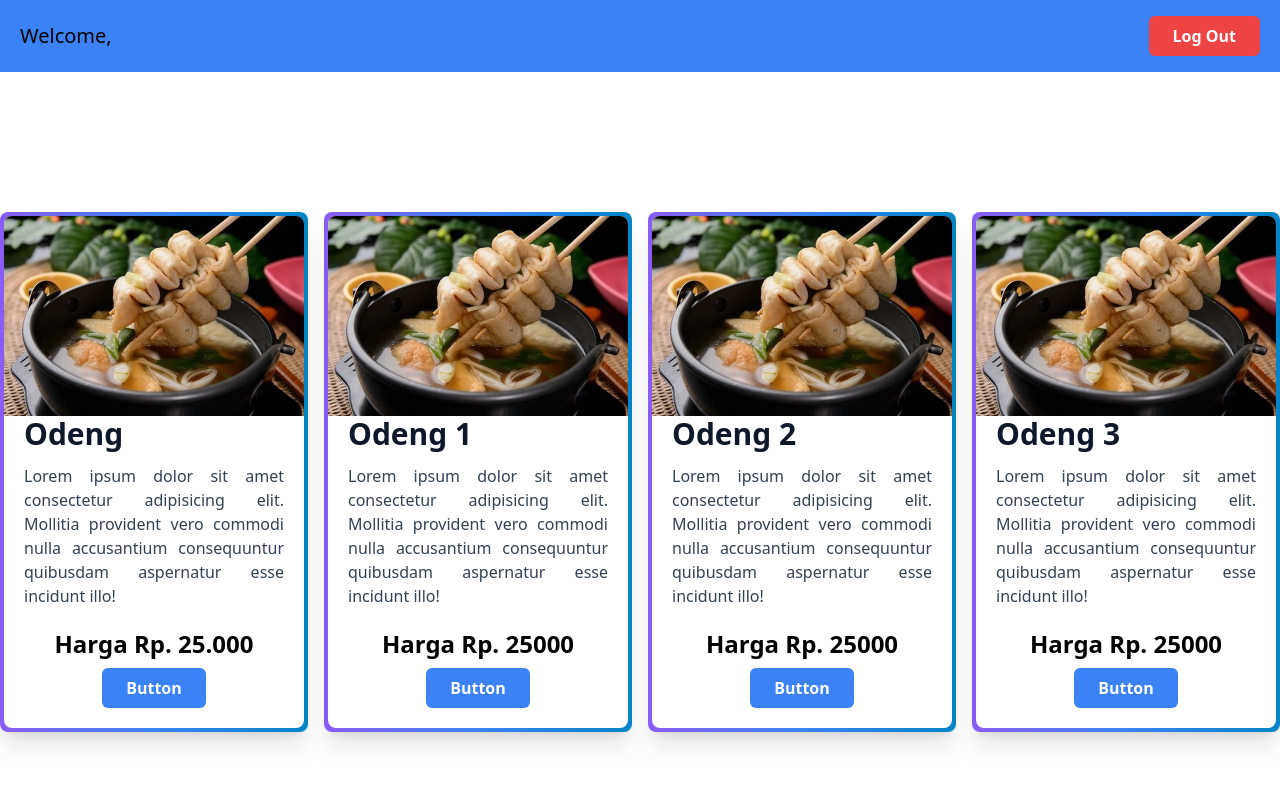
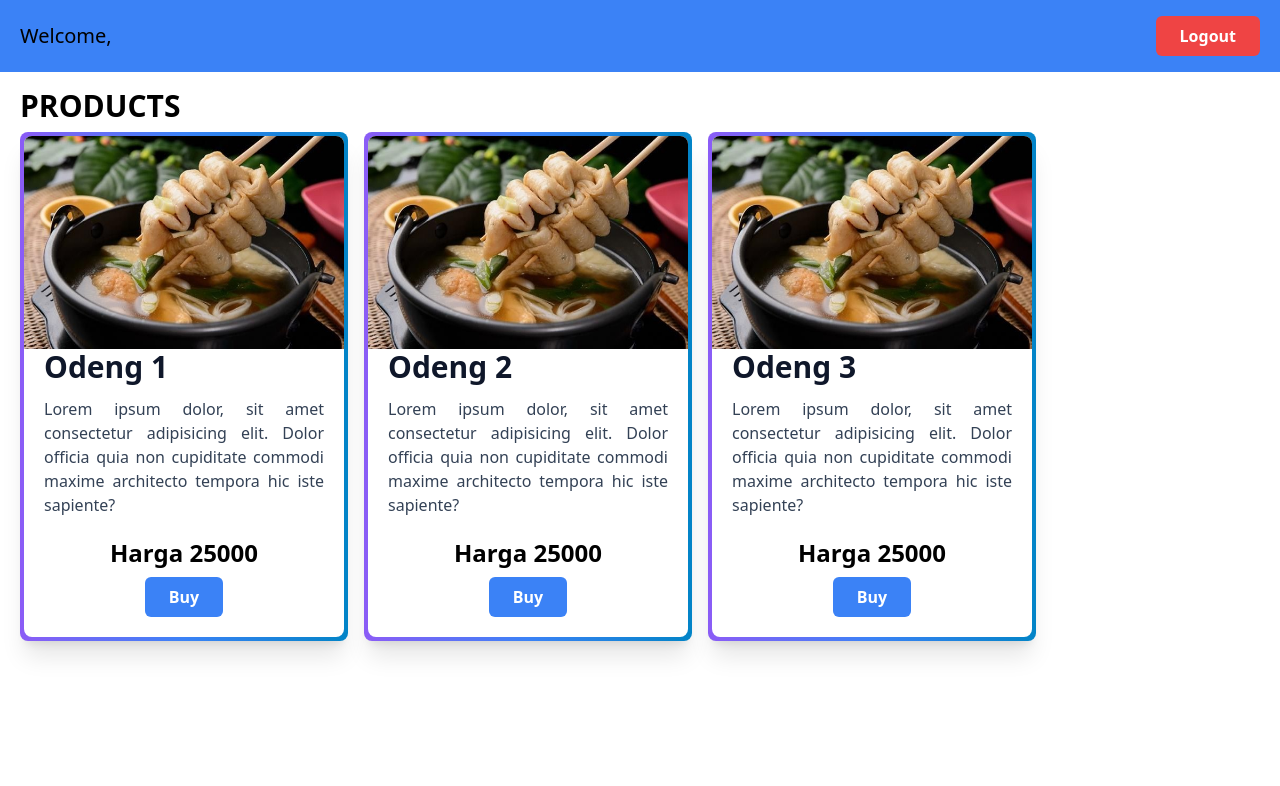
Before and after one commit to 20awm/relearn-nextjs, a Next.js app: page /products in a window 1280 px wide. Shown: the top 786 px of the page. Built offline with nearby package versions, Linux system fonts and the light colour scheme.

Commit message:
update lifecycle

```diff
--- a/src/components/molecules/CardProduct/index.js
+++ b/src/components/molecules/CardProduct/index.js
@@ -12,7 +12,7 @@ export default function CardProduct({ children }) {
 }
 
 function Header({ image }) {
-    return <img src={image} alt={image} className="rounded-t-lg" />
+  return <img src={image} alt={image} className="rounded-t-lg" />;
 }
 
 function Body({ title, desc }) {
@@ -21,20 +21,23 @@ function Body({ title, desc }) {
       <h3 className="text-3xl font-bold text-slate-900">{title}</h3>
       <p className="mt-3 text-slate-700 text-base text-justify">{desc}</p>
     </div>
-    )
+  );
 }
 
-function Footer({price}) {
+function Footer({ price, onClick }) {
   return (
     <div className="flex flex-col items-center justify-center px-5 pb-5">
-            <span className="text-2xl font-semibold mb-2">Harga Rp. {price}</span>
-            <Button size={"W-full"} color="bg-blue-500">
-                Buy
-            </Button>
+      <span className="text-2xl font-semibold mb-2">Harga {price}</span>
+      <Button
+        size={"W-full"}
+        color="bg-blue-500"
+        textButton="Buy"
+        onClick={onClick}
+      />
     </div>
-    )
+  );
 }
 
-CardProduct.Header = Header
-CardProduct.Body = Body
-CardProduct.Footer = Footer
+CardProduct.Header = Header;
+CardProduct.Body = Body;
+CardProduct.Footer = Footer;
--- a/src/pages/products/index.js
+++ b/src/pages/products/index.js
@@ -8,7 +8,7 @@ const data = [
     image: "images/odeng.jpg",
     name: "Odeng 1",
     desc:
-      "Lorem ipsum dolor sit amet consectetur adipisicing elit. Mollitia provident vero commodi nulla accusantium consequuntur quibusdam aspernatur esse incidunt illo!",
+      "Lorem ipsum dolor, sit amet consectetur adipisicing elit. Dolor officia quia non cupiditate commodi maxime architecto tempora hic iste sapiente?",
     price: 25000,
   },
   {
@@ -16,7 +16,7 @@ const data = [
     image: "images/odeng.jpg",
     name: "Odeng 2",
     desc:
-      "Lorem ipsum dolor sit amet consectetur adipisicing elit. Mollitia provident vero commodi nulla accusantium consequuntur quibusdam aspernatur esse incidunt illo!",
+      "Lorem ipsum dolor, sit amet consectetur adipisicing elit. Dolor officia quia non cupiditate commodi maxime architecto tempora hic iste sapiente?",
     price: 25000,
   },
   {
@@ -24,55 +24,145 @@ const data = [
     image: "images/odeng.jpg",
     name: "Odeng 3",
     desc:
-      "Lorem ipsum dolor sit amet consectetur adipisicing elit. Mollitia provident vero commodi nulla accusantium consequuntur quibusdam aspernatur esse incidunt illo!",
+      "Lorem ipsum dolor, sit amet consectetur adipisicing elit. Dolor officia quia non cupiditate commodi maxime architecto tempora hic iste sapiente?",
     price: 25000,
   },
 ];
 
-const ProductsPage = () => {
+function ProductsPage() {
   const [username, setUsername] = useState("");
+  const [cart, setCart] = useState([]);
+  const [total, setTotal] = useState(0);
+  /** useState : hooks dari react yang memungkinkan kita menambahkan state ke functional component.
+   * username : variabel state yang akan menyimpan nilai username
+   * setUsername : fungsi yang dipake buat memperbarui nilai username
+   * "" (string kosong dalam useState("")) : nilai awal dari state username
+   * ketika setUsername dipanggil dengan nilai baru, react akan me-render ulang komponen dengan nilai state yang baru
+   */
+
   useEffect(() => {
     const getUsername = localStorage.getItem("username");
     if (getUsername) {
       setUsername(getUsername);
     }
+    setCart(JSON.parse(localStorage.getItem("cart")) || []);
   }, []);
+  /** useEffect(()=>{}, []) : hooks dari react yang memungkinkan kita untuk menambahkan side effect ke functional component
+   * useEffect dipake untuk memperbarui komponen ketika ada perubahan pada state.
+   * [] (array kosong/dependency array) : argumen kedua milik useEffect yang artinya efek ini akan dijalankan sekali
+   saat komponen pertama kali dirender(load).
+   jika username ditemukan di localStorage, ia menggunakan setUsername untuk memperbarui nilai dari state username
+   */
 
   const handleLogout = () => {
     localStorage.removeItem("username");
     localStorage.removeItem("password");
     window.location.href = "/login";
   };
+
+  const handleAddToCart = (id) => {
+    // jika ada id yang sama maka akan menambahkan jumlah qty +1
+    if (cart.find((item) => item.id === id)) {
+      //dia akan mapping dan membongkar itemnya untuk mencari data dengan id yg sama
+      setCart(
+        cart.map((item) =>
+          item.id === id ? { ...item, qty: item.qty + 1 } : item
+        )
+      );
+    } else {
+      // kalo data nya cma 1 maka cma akan di set satu
+      setCart([...cart, { id, qty: 1 }]);
+    }
+  };
+
+  useEffect(() => {
+    if (cart.length > 0) {
+      const sum = cart.reduce((total, item) => {
+        const product = data.find((product) => product.id === item.id);
+        return total + product.price * item.qty;
+      }, 0);
+      setTotal(sum);
+      localStorage.setItem("cart", JSON.stringify(cart));
+    }
+  }, [cart]);
+
   return (
     <>
       <div className="flex justify-between items-center bg-blue-500 px-5 py-4">
         <h1 className="text-xl">Welcome, {username}</h1>
-        <Button
-          color="bg-red-500"
-          textButton="Log Out"
-          onClick={handleLogout}
-        />
+        <Button color="bg-red-500" textButton="Logout" onClick={handleLogout} />
       </div>
-      <div className="flex justify-center items-center min-h-screen gap-4">
-        <CardProduct>
-          <CardProduct.Header image={"images/odeng.jpg"} />
-          <CardProduct.Body
-            title={"Odeng"}
-            desc={`Lorem ipsum dolor sit amet consectetur adipisicing elit. Mollitia provident vero commodi nulla accusantium consequuntur quibusdam aspernatur esse incidunt illo!`}
-          />
-          <CardProduct.Footer price={"25.000"} />
-        </CardProduct>
-
+      <div className="flex px-5 py-4">
+        <div className="flex flex-col">
+          <h1 className="text-3xl font-bold mb-2 uppercase">Products</h1>
+          {/* products */}
+          <div className="flex flex-wrap gap-4">
             {data.map((item) => (
               <CardProduct key={item.id}>
                 <CardProduct.Header image={item.image} />
                 <CardProduct.Body title={item.name} desc={item.desc} />
-            <CardProduct.Footer price={item.price} />
+                <CardProduct.Footer
+                  price={item.price}
+                  onClick={() => handleAddToCart(item.id)}
+                />
               </CardProduct>
             ))}
           </div>
+        </div>
+        {/* cart */}
+        {cart.length > 0 && (
+          <div className="cart w-1/3">
+            <h1 className="text-3xl font-bold mb-2 uppercase">Cart</h1>
+            <div className="flex flex-col gap-2">
+              {cart.map((item) => {
+                // logic untuk nyari id dalam variabel data, kalo id yg di data sama dengan id yg ada di cart maka ambil produknya
+                const datas = data.find((data) => data.id === item.id);
+                return (
+                  <>
+                    <div key={item.id} className="flex p-4 border rounded-lg">
+                      <img
+                        src={datas.image}
+                        alt="cart item"
+                        className="max-w-[100px]"
+                      />
+                      <div className="flex justify-between w-full">
+                        <div className="flex flex-col justify-between ml-3">
+                          <span className="font-bold text-xl">
+                            {datas.name}
+                          </span>
+                          <span className="font-semibold">
+                            {(datas.price * item.qty).toLocaleString("id-ID", {
+                              style: "currency",
+                              currency: "IDR",
+                            })}
+                          </span>
+                        </div>
+                        <div className="flex flex-col justify-center items-center">
+                          <span className="mb-1">Qty</span>
+                          <span className="flex-justify-center items-center font-semibold p-2 border rounded-sm text-center w-10 h-10">
+                            {item.qty}
+                          </span>
+                        </div>
+                      </div>
+                    </div>
                   </>
                 );
-};
+              })}
+            </div>
+            <div className="flex justify-between px-4 py-2 border mt-2">
+              <span className="font-semibold">total</span>
+              <span className="font-semibold">
+                {total.toLocaleString("id-ID", {
+                  style: "currency",
+                  currency: "IDR",
+                })}
+              </span>
+            </div>
+          </div>
+        )}
+      </div>
+    </>
+  );
+}
 
 export default ProductsPage;
```
Lines whose indentation alone changed are shown as unchanged.
